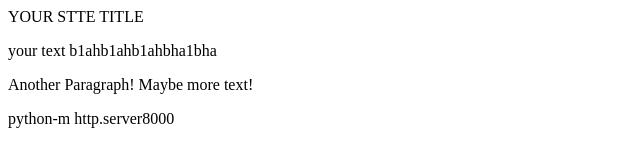
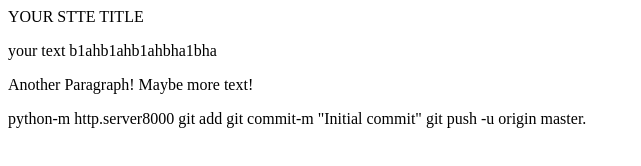
Before and after one commit to purecucumber/purecucumber, a plain HTML site: page index.htm in a window 1280 px wide. Shown: the whole page, without its empty margins (0-641 px from the left). Drawn offline with Linux system fonts and the light colour scheme.

Commit message:
Update index.htm

```diff
--- a/index.htm
+++ b/index.htm
@@ -14,3 +14,6 @@
   </body>
   </html>
 python-m http.server8000
+git add
+git commit-m "Initial commit"
+git push -u origin master.
```
